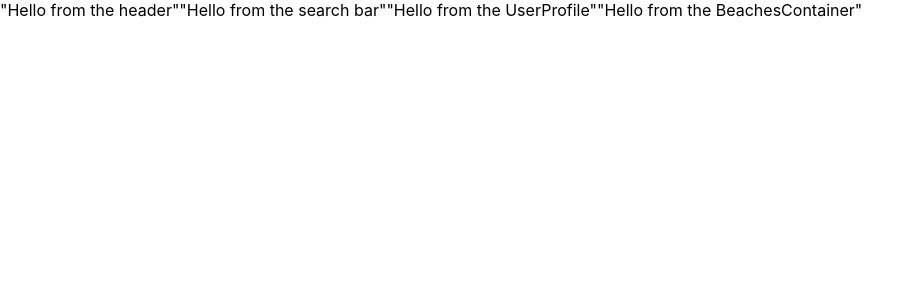
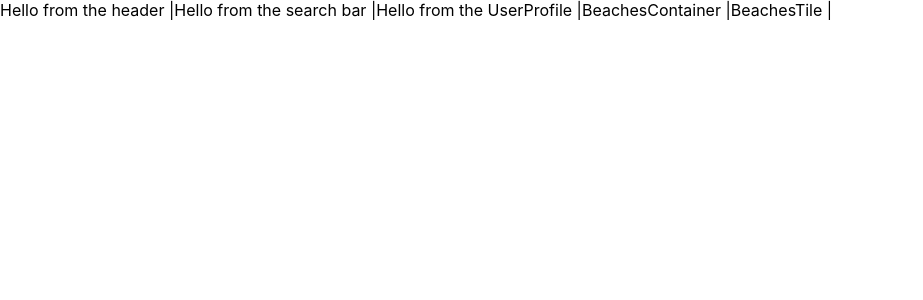
Before and after one commit to jmarthaller/finteck, a React (Create React App) app in the folder finteck-frontend/: page / in a window 1280 px wide. Shown: the top 300 px of the page, without its empty margins (0-923 px from the left). Built offline with nearby package versions, Linux system fonts and the light colour scheme; no server answers.

Commit message:
Hook BeachesTile to BeachessContainer

```diff
--- a/finteck-frontend/src/components/BeachesContainer.tsx
+++ b/finteck-frontend/src/components/BeachesContainer.tsx
@@ -6,7 +6,8 @@ function BeachesContainer() {
 
     return (
         <>
-        "Hello from the BeachesContainer"
+            BeachesContainer |
+            <BeachesTile />
         </>
     )
 
--- a/finteck-frontend/src/components/BeachesTile.tsx
+++ b/finteck-frontend/src/components/BeachesTile.tsx
@@ -3,7 +3,9 @@ import React from 'react';
 function BeachesTile() {
 
     return (
-        "Hello from the BeachesTile"
+        <>
+        BeachesTile |
+        </>
     )
 
 
--- a/finteck-frontend/src/components/Header.tsx
+++ b/finteck-frontend/src/components/Header.tsx
@@ -5,7 +5,7 @@ import React from 'react';
 function Header() {
     return (
         <>
-            "Hello from the header"
+            Hello from the header |
         </>
     )
 }
--- a/finteck-frontend/src/components/Search.tsx
+++ b/finteck-frontend/src/components/Search.tsx
@@ -5,7 +5,7 @@ import React from 'react';
 function Search() {
     return (
         <>
-            "Hello from the search bar"
+            Hello from the search bar |
         </>
         // <div className="search">
         //     <input
--- a/finteck-frontend/src/components/UserProfile.tsx
+++ b/finteck-frontend/src/components/UserProfile.tsx
@@ -144,7 +144,7 @@ function UserProfile() {
     //     </div>
     //   ) : null}
     <>
-      "Hello from the UserProfile"
+      Hello from the UserProfile |
     </>
   );
 }
```
